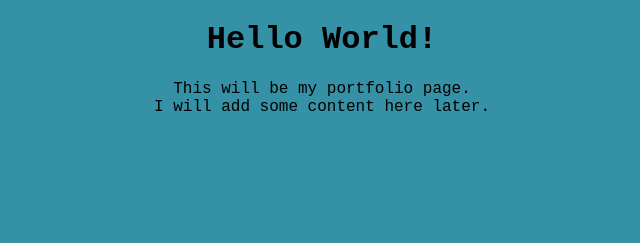
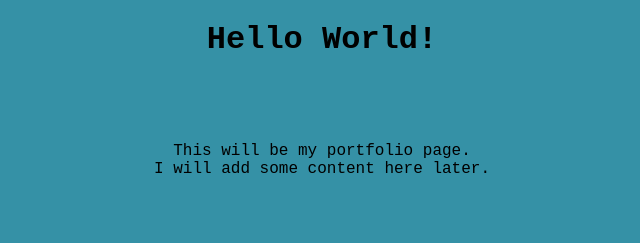
Before and after one commit to RonenTsirlin/PortfolioSite, a plain HTML site: page index.html in a window 1280 px wide. Shown: the whole page, without its empty margins (318-958 px from the left). Drawn offline with Linux system fonts and the light colour scheme.

```diff
--- a/index.html
+++ b/index.html
@@ -8,8 +8,11 @@
   </head>
   <body>
     <h1>Hello World!</h1>
-    <p>
-      This will be my portfolio page. <br />I will add some content here later.
-    </p>
+    <div class="container6">
+      <p>
+        This will be my portfolio page. <br />I will add some content here
+        later.
+      </p>
+    </div>
   </body>
 </html>
--- a/styles.css
+++ b/styles.css
@@ -3,12 +3,19 @@
   background-color: #3591a6;
 }
 
+div.container6 {
+  height: 10em;
+  display: flex;
+  align-items: center;
+  justify-content: center;
+}
+
+div.container6 p {
+  margin: 0;
+}
 h1 {
   text-align: center;
 }
 p {
   text-align: center;
 }
-div {
-  text-align: center;
-}
```
